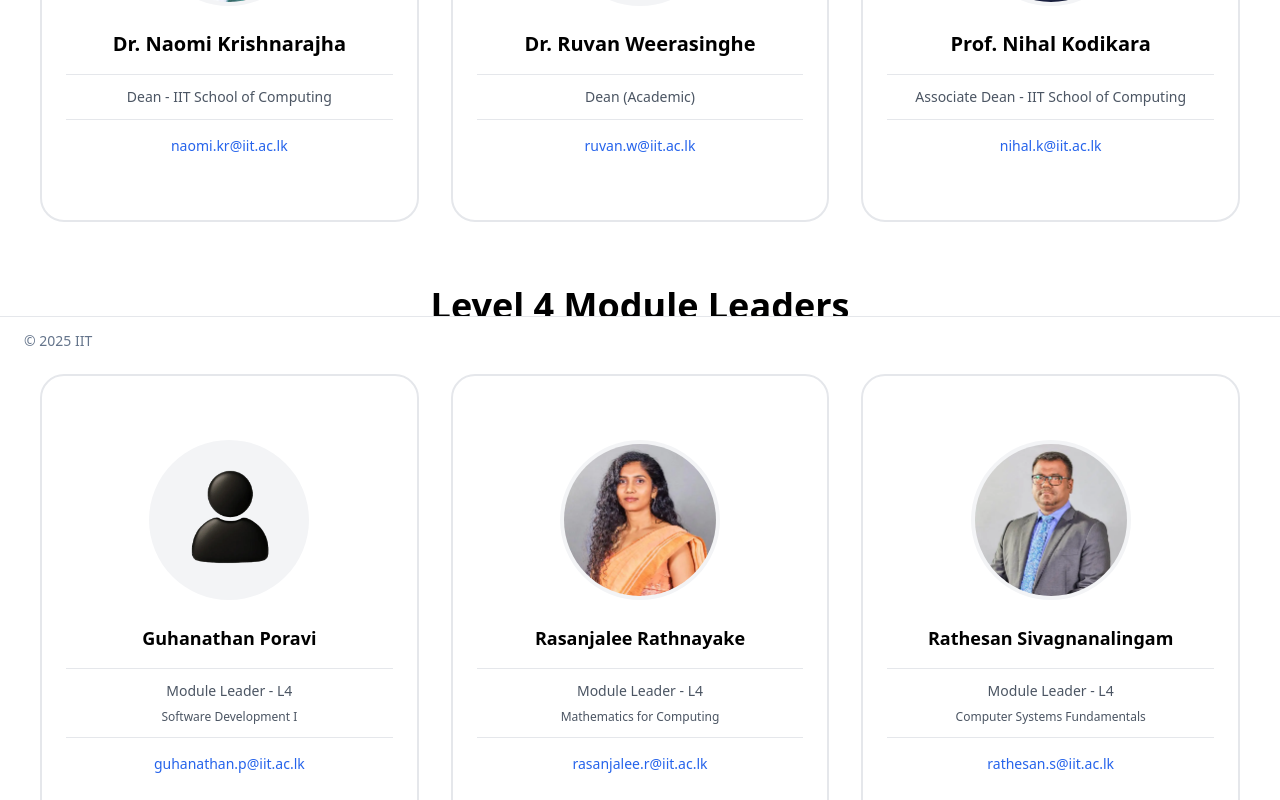
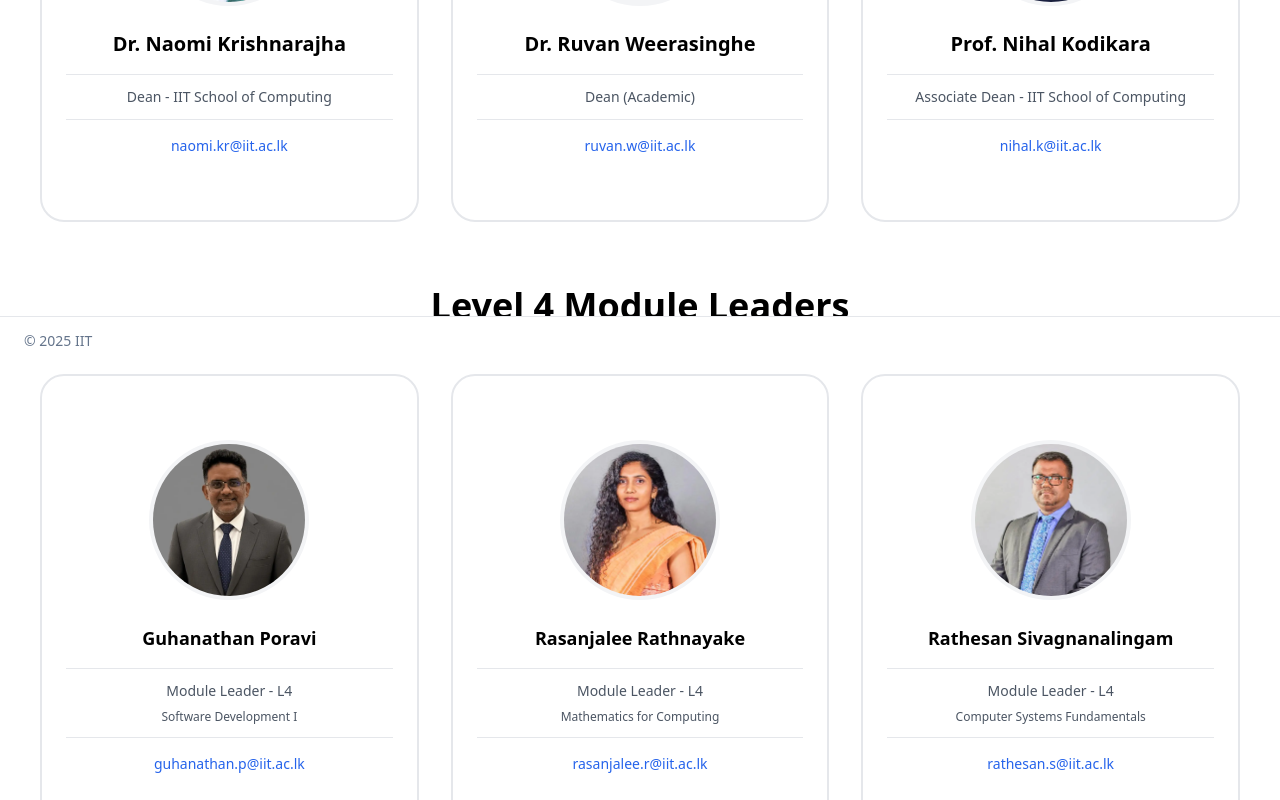
Before and after one commit to Hamza-Ziyard/iit-interactive-site, a React (Vite) app: page /meet-the-team in a window 1280 px wide. Shown: the part 436-1236 px from the top of the page. Built offline with nearby package versions, Linux system fonts and the light colour scheme.

Commit message:
added gugsi

```diff
--- a/src/data/meetTeamContent.js
+++ b/src/data/meetTeamContent.js
@@ -24,7 +24,7 @@ export const meetTeamContent = [
     {
       type: "cover",
       title: "Guhanathan Poravi",
-      image: "/img/meet-team-book/user-icon.webp",
+      image: "/img/meet-team-book/Guhanathan Poravi.webp",
       email : "guhanathan.p@iit.ac.lk",
       position : "Module Leader - L4 ",
       module : "Software Development I "
```
Also changed, not shown: public/img/meet-team-book/Guhanathan Poravi.webp (added).
